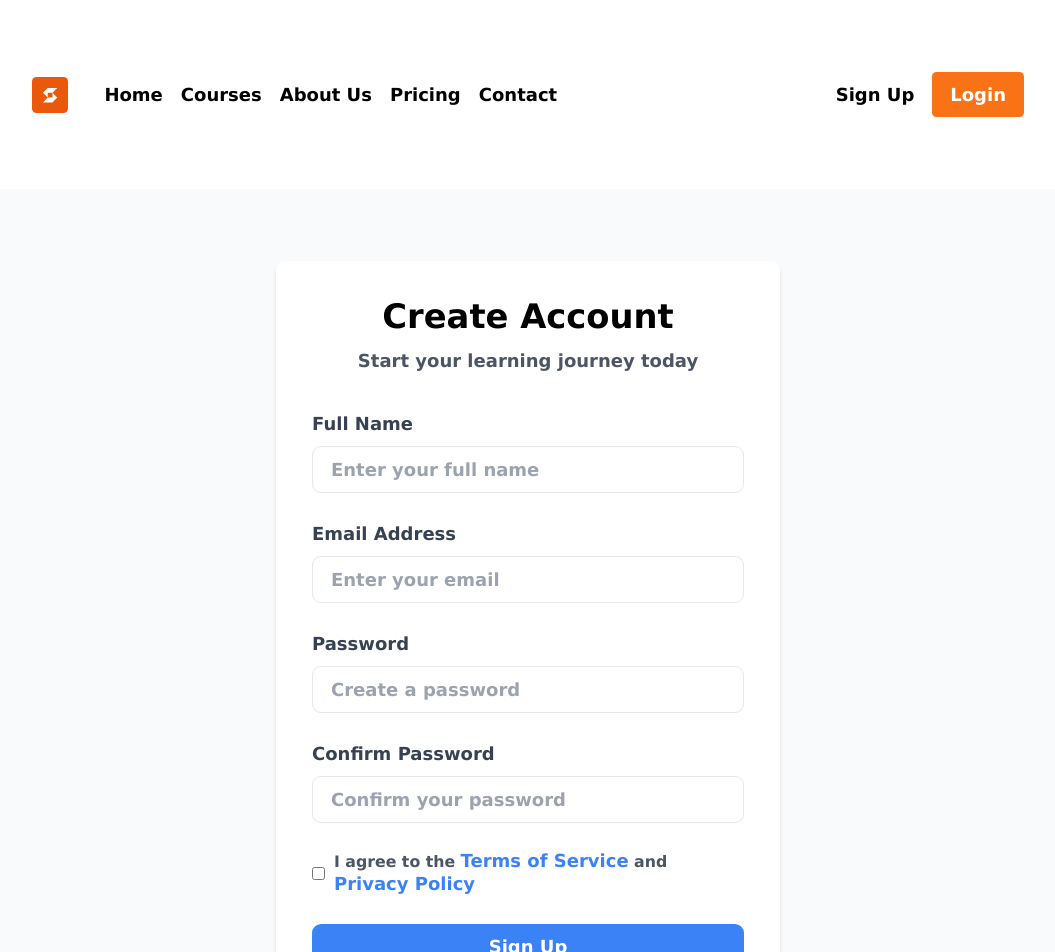
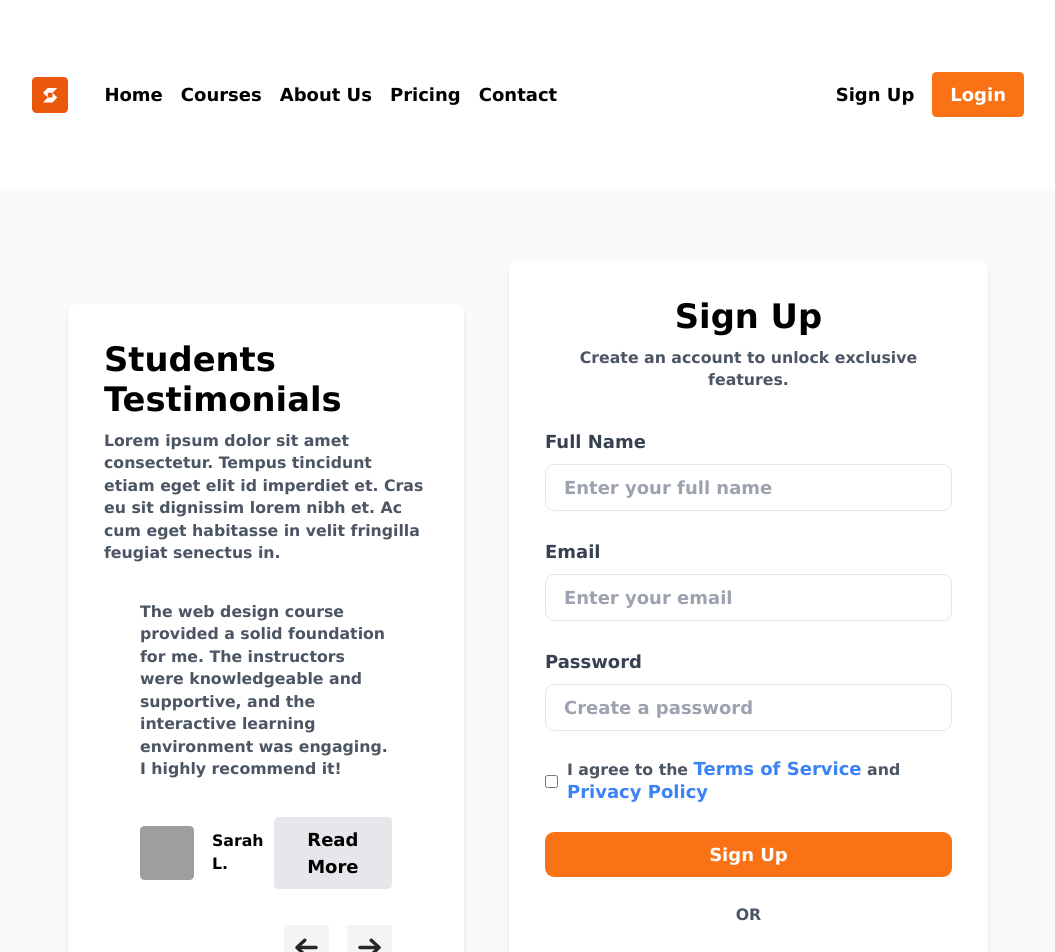
Before and after one commit to Rodrick124/online-e-learning, a React (Create React App) app: page /signup in a window 1280 px wide. Shown: the top 952 px of the page, without its empty margins (112-1167 px from the left). Built offline with nearby package versions, Linux system fonts and the light colour scheme; grey boxes are pictures that could not be loaded.

Commit message:
enhance Login and Signup pages; add testimonials section and improve layout and styling

```diff
--- a/src/pages/login.jsx
+++ b/src/pages/login.jsx
@@ -30,12 +30,30 @@ const LoginPage = () => {
 
   return (
     <section className="py-16 bg-gray-50 px-4 md:px-40 min-h-screen">
-      <div className="mx-auto bg-white rounded-lg shadow-md p-8 flex justify-between items-center">
-        <div className='w-6/12 bg-white'>
-            <h2 className="text-3xl font-bold mb-2">Studients Testimonials</h2>
-            <p className='text-sm text-gray-600'>Lorem ipsum dolor sit amet consectetur. Tempus tincidunt etiam eget elit id imperdiet et. Cras eu sit dignissim lorem nibh et. Ac cum eget habitasse in velit fringilla feugiat senectus in.</p>
+      <div className="mx-auto rounded-lg p-8 flex justify-between items-center">
+        <div className='w-6/12 bg-white p-8 rounded-lg shadow-md'>
+            <div>
+                <h2 className="text-3xl font-bold mb-2">Students Testimonials</h2>
+                <p className='text-sm text-gray-600'>Lorem ipsum dolor sit amet consectetur. Tempus tincidunt etiam eget elit id imperdiet et. Cras eu sit dignissim lorem nibh et. Ac cum eget habitasse in velit fringilla feugiat senectus in.</p>
+            </div>
+            <div className='m-8 flex flex-col gap-8'>
+                <p className='text-sm text-gray-600'>
+                   The web design course provided a solid foundation for me. The instructors were knowledgeable and supportive, and the interactive learning environment was engaging. I highly recommend it!
+                </p>
+                <div className='flex items-center justify-between'>
+                    <div className='flex items-center gap-4'>
+                        <img src="https://randomuser.me/api/portraits/women/65.jpg" alt="profile image" className='w-12 h-12 rounded'/>
+                        <p className='text-sm'>Sarah L.</p>
+                    </div>
+                    <button className='bg-gray-200 p-2 rounded'>Read More</button>
+                </div>
+                <div className='flex gap-4 justify-end'>
+                    <img src="/images/arrow1.svg" alt="arrow" className='w-10 h-10 bg-gray-100 hover:bg-gray-200'/>
+                    <img src="/images/arror2.svg" alt="arrow" className='w-10 h-10 bg-gray-100 hover:bg-gray-200'/>
+                </div>
+            </div>
         </div>
-        <div>
+        <div className='bg-white rounded-lg shadow-md p-8'>
             <div className="text-center mb-8">
             <h2 className="text-3xl font-bold mb-2">Login</h2>
             <p className="text-gray-600 text-sm">Welcome back! Please log in to access your account.</p>
--- a/src/pages/signup.jsx
+++ b/src/pages/signup.jsx
@@ -35,11 +35,35 @@ const SignupPage = () => {
   };
 
   return (
-    <section className="py-16 bg-gray-50 px-4 md:px-40 min-h-screen flex items-center">
-      <div className="max-w-md w-full mx-auto bg-white rounded-lg shadow-md p-8">
+    <section className="py-16 bg-gray-50 px-4 md:px-40 min-h-screen">
+      <div className='flex justify-between items-center gap-10'>
+        <div className='w-6/12 bg-white p-8 rounded-lg shadow-md'>
+            <div>
+                <h2 className="text-3xl font-bold mb-2">Students Testimonials</h2>
+                <p className='text-sm text-gray-600'>Lorem ipsum dolor sit amet consectetur. Tempus tincidunt etiam eget elit id imperdiet et. Cras eu sit dignissim lorem nibh et. Ac cum eget habitasse in velit fringilla feugiat senectus in.</p>
+            </div>
+            <div className='m-8 flex flex-col gap-8'>
+                <p className='text-sm text-gray-600'>
+                   The web design course provided a solid foundation for me. The instructors were knowledgeable and supportive, and the interactive learning environment was engaging. I highly recommend it!
+                </p>
+                <div className='flex items-center justify-between'>
+                    <div className='flex items-center gap-4'>
+                        <img src="https://randomuser.me/api/portraits/women/65.jpg" alt="profile image" className='w-12 h-12 rounded'/>
+                        <p className='text-sm'>Sarah L.</p>
+                    </div>
+                    <button className='bg-gray-200 p-2 rounded'>Read More</button>
+                </div>
+                <div className='flex gap-4 justify-end'>
+                    <img src="/images/arrow1.svg" alt="arrow" className='w-10 h-10 bg-gray-100 hover:bg-gray-200'/>
+                    <img src="/images/arror2.svg" alt="arrow" className='w-10 h-10 bg-gray-100 hover:bg-gray-200'/>
+                </div>
+            </div>
+        </div>
+        <div className=''>
+            <div className="w-full mx-auto bg-white rounded-lg shadow-md p-8">
             <div className="text-center mb-8">
-          <h2 className="text-3xl font-bold mb-2">Create Account</h2>
-          <p className="text-gray-600">Start your learning journey today</p>
+            <h2 className="text-3xl font-bold mb-2">Sign Up</h2>
+            <p className="text-gray-600 text-sm">Create an account to unlock exclusive features.</p>
             </div>
 
             <form onSubmit={handleSubmit} className="space-y-6">
@@ -66,7 +90,7 @@ const SignupPage = () => {
 
             <div>
                 <label htmlFor="email" className="block text-gray-700 mb-2">
-              Email Address
+                Email
                 </label>
                 <input
                 type="email"
@@ -94,22 +118,7 @@ const SignupPage = () => {
                 />
             </div>
 
-          <div>
-            <label htmlFor="confirmPassword" className="block text-gray-700 mb-2">
-              Confirm Password
-            </label>
-            <input
-              type="password"
-              id="confirmPassword"
-              name="confirmPassword"
-              value={formData.confirmPassword}
-              onChange={handleChange}
-              className="w-full px-4 py-2 border rounded-lg focus:outline-none focus:ring-2 focus:ring-blue-500"
-              placeholder="Confirm your password"
-            />
-          </div>
-
-          <div className="flex items-center">
+            <div className="flex text-sm">
                 <input type="checkbox" id="terms" className="mr-2" required />
                 <label htmlFor="terms" className="text-sm text-gray-600">
                 I agree to the{' '}
@@ -125,9 +134,18 @@ const SignupPage = () => {
 
             <button
                 type="submit"
-            className="w-full bg-blue-500 text-white py-2 px-4 rounded-lg hover:bg-blue-600 transition-colors"
+                className="w-full bg-orange-500 text-white py-2 px-4 rounded-lg hover:bg-orange-600 transition-colors"
             >
                 Sign Up
+            </button>
+
+            <p className="text-center text-sm text-gray-600 my-4">OR</p>
+
+            <button
+                type="submit"
+                className="w-full bg-gray-200 text-black py-2 px-4 rounded-lg hover:bg-gray-400 transition-colors"
+            >
+                Sign Up with Google
             </button>
 
             <div className="text-center text-sm text-gray-600">
@@ -138,6 +156,8 @@ const SignupPage = () => {
             </div>
             </form>
         </div>
+        </div>
+      </div>
     </section>
   );
 };
```
Also changed, not shown: public/images/arror2.svg (added), public/images/arrow1.svg (added). Lines whose indentation alone changed are shown as unchanged.
